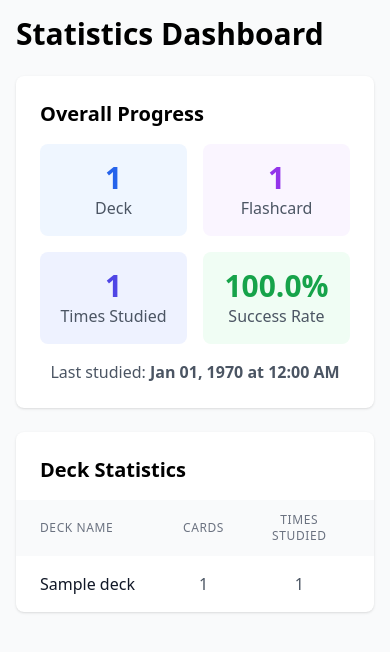
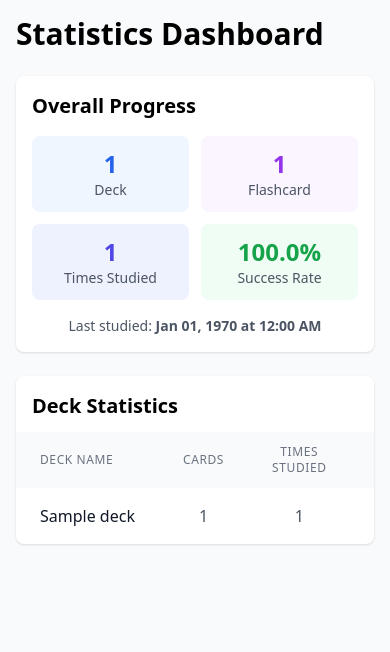
Before and after one commit to finleystephenson/gizmo-lite, a Flask app: page /stats in a window 390 px wide. Shown: the part 112-764 px from the top of the page. Run offline with Flask 3, Linux system fonts and the light colour scheme; tables that the repository leaves empty hold one stand-in row (values such as "Sample post"); some libraries are stand-ins or nearby versions.

Commit message:
feat(07-02): make study mode and stats page mobile responsive
- study.html: Flashcard container full width on mobile
- study.html: Smaller text and padding on mobile
- study.html: Buttons have min-h-[44px] tap targets
- stats.html: 2-column summary grid on mobile, 4 on desktop
- stats.html: Smaller text/padding on mobile summary cards
- stats.html: Table scrolls horizontally with min-w-[600px]

```diff
--- a/src/templates/stats.html
+++ b/src/templates/stats.html
@@ -11,50 +11,54 @@
     {% if overall.total_decks > 0 %}
         <!-- Overall Summary Card -->
         <!-- For students: Shows lifetime totals across all study sessions -->
-        <div class="bg-white p-6 rounded-lg shadow mb-6">
+        <!-- Responsive: 2 columns on mobile, 4 on desktop for summary grid -->
+        <div class="bg-white p-4 sm:p-6 rounded-lg shadow mb-6">
             <h3 class="font-bold text-xl mb-4">Overall Progress</h3>
-            <div class="grid grid-cols-2 md:grid-cols-4 gap-4">
+            <div class="grid grid-cols-2 md:grid-cols-4 gap-3 sm:gap-4">
                 <!-- Total Decks -->
-                <div class="text-center p-4 bg-blue-50 rounded-lg">
-                    <div class="text-3xl font-bold text-blue-600">{{ overall.total_decks }}</div>
-                    <div class="text-gray-600">Deck{% if overall.total_decks != 1 %}s{% endif %}</div>
+                <div class="text-center p-3 sm:p-4 bg-blue-50 rounded-lg">
+                    <div class="text-2xl sm:text-3xl font-bold text-blue-600">{{ overall.total_decks }}</div>
+                    <div class="text-sm sm:text-base text-gray-600">Deck{% if overall.total_decks != 1 %}s{% endif %}</div>
                 </div>
 
                 <!-- Total Cards -->
-                <div class="text-center p-4 bg-purple-50 rounded-lg">
-                    <div class="text-3xl font-bold text-purple-600">{{ overall.total_cards }}</div>
-                    <div class="text-gray-600">Flashcard{% if overall.total_cards != 1 %}s{% endif %}</div>
+                <div class="text-center p-3 sm:p-4 bg-purple-50 rounded-lg">
+                    <div class="text-2xl sm:text-3xl font-bold text-purple-600">{{ overall.total_cards }}</div>
+                    <div class="text-sm sm:text-base text-gray-600">Flashcard{% if overall.total_cards != 1 %}s{% endif %}</div>
                 </div>
 
                 <!-- Times Studied -->
-                <div class="text-center p-4 bg-indigo-50 rounded-lg">
-                    <div class="text-3xl font-bold text-indigo-600">{{ overall.total_studied }}</div>
-                    <div class="text-gray-600">Times Studied</div>
+                <div class="text-center p-3 sm:p-4 bg-indigo-50 rounded-lg">
+                    <div class="text-2xl sm:text-3xl font-bold text-indigo-600">{{ overall.total_studied }}</div>
+                    <div class="text-sm sm:text-base text-gray-600">Times Studied</div>
                 </div>
 
                 <!-- Success Rate -->
-                <div class="text-center p-4 rounded-lg
+                <div class="text-center p-3 sm:p-4 rounded-lg
                     {% if overall.success_rate >= 70 %}bg-green-50{% elif overall.success_rate >= 50 %}bg-yellow-50{% else %}bg-red-50{% endif %}">
-                    <div class="text-3xl font-bold
+                    <div class="text-2xl sm:text-3xl font-bold
                         {% if overall.success_rate >= 70 %}text-green-600{% elif overall.success_rate >= 50 %}text-yellow-600{% else %}text-red-600{% endif %}">
                         {{ overall.success_rate }}%
                     </div>
-                    <div class="text-gray-600">Success Rate</div>
+                    <div class="text-sm sm:text-base text-gray-600">Success Rate</div>
                 </div>
             </div>
 
             <!-- Last Study Session -->
-            <div class="mt-4 text-center text-gray-600">
+            <div class="mt-4 text-center text-gray-600 text-sm sm:text-base">
                 Last studied: <span class="font-semibold">{{ overall.last_studied_date }}</span>
             </div>
         </div>
 
         <!-- Per-Deck Statistics Table -->
         <!-- For students: Shows detailed breakdown for each deck -->
+        <!-- Responsive: Table scrolls horizontally on mobile (overflow-x-auto) -->
         <div class="bg-white rounded-lg shadow overflow-hidden">
-            <h3 class="font-bold text-xl p-6 pb-4">Deck Statistics</h3>
+            <h3 class="font-bold text-xl p-4 sm:p-6 pb-3 sm:pb-4">Deck Statistics</h3>
+            <!-- Horizontal scroll wrapper for mobile -->
+            <!-- For students: overflow-x-auto enables horizontal scrolling on small screens -->
             <div class="overflow-x-auto">
-                <table class="w-full">
+                <table class="w-full min-w-[600px]">
                     <thead class="bg-gray-50">
                         <tr>
                             <th class="px-6 py-3 text-left text-xs font-medium text-gray-500 uppercase tracking-wider">Deck Name</th>
```
Also changed, not shown: src/templates/study.html (+16 -10 lines).
